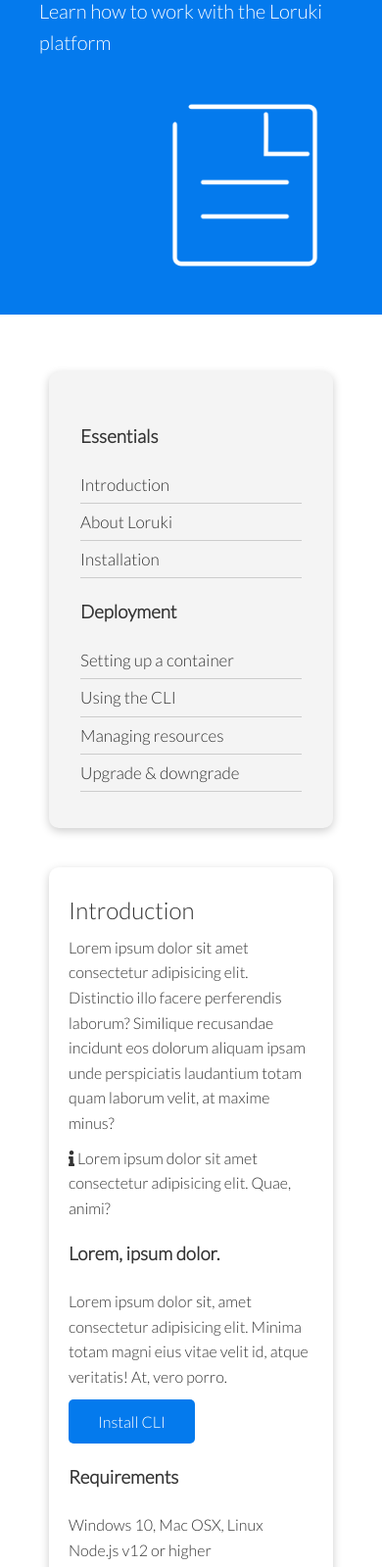
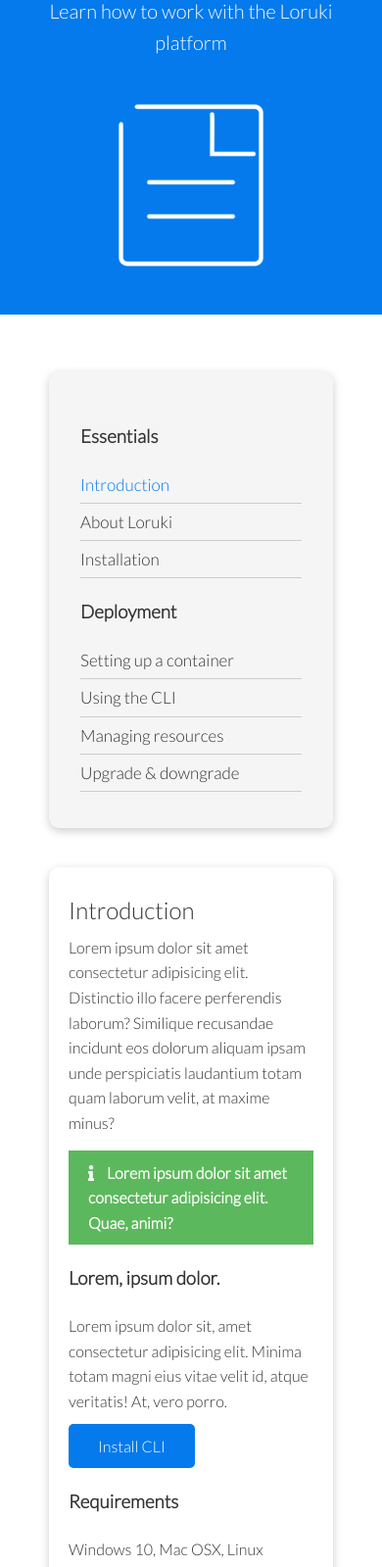
Before and after one commit to RawaaRimawie/https---github.com-Rawarimaei-loruki-web, a plain HTML site: page docs.html in a window 390 px wide. Shown: the part 244-1843 px from the top of the page at 98% size. Drawn offline with Linux system fonts and the light colour scheme.

Commit message:
done Make Inner Pages Responsive

```diff
--- a/css/style.css
+++ b/css/style.css
@@ -4,7 +4,9 @@
     --primary-color: #047aed;
     --secondary-color: #1c3fa8;
     --dark-color: #002240;
-    --light-color: #f4f4f4;
+    --light-color: hsl(0, 0%, 96%);
+    --success-color: #5cb85c;
+    --error-color: #d9534f;
 }
 
 
@@ -48,6 +50,12 @@ p {
 
 img {
     width: 100%;
+}
+
+code, pre {
+    background: #333;
+    color: #fff;
+    padding: 10px;
 }
 
 
@@ -272,8 +280,9 @@ img {
     .showcase .grid,
     .stats .grid,
     .cli .grid,
-    .cloud .grid {
-
+    .cloud .grid,
+     .features-main .grid,
+     .docs-main .grid{
         grid-template-columns: 1fr !important;
         grid-template-rows: 1fr !important;
     }
@@ -297,6 +306,22 @@ img {
         grid-row: 1;
     }
 
+    .features-head,
+    .features-sub-head,
+    .docs-head {
+        text-align: center;
+    }
+    .features-head img,
+    .features-sub-head img,
+    .docs-head img {
+        justify-self: center;
+    }
+
+    .features-main .grid > *:first-child,
+    .features-main .grid > *:nth-child(2) {
+        grid-column: 1;
+    }
+
 
 }
 
--- a/css/utilities.css
+++ b/css/utilities.css
@@ -57,6 +57,13 @@
     color: #fff;
 }
 
+.bg-light,
+.btn-light {
+    background-color: var(--light-color);
+    color: #333;
+}
+
+
 .bg-primary a,
 .btn-primary a,
 .bg-secondary a,
@@ -66,17 +73,32 @@
     color: #fff;
 }
 
+/* Text colors */
+.text-primary {
+   color: var(--primary-color);
+
+}
+
+.text-secondary{
+   color: var(--secondary-color);
+
+}
+
+.text-dark {
+   color: var(--dark-color);
+
+}
+
+.text-light{
+    color: var(--light-color);
+
+}
 
 
 
 
 
 
-.bg-light,
-.btn-light {
-    background-color: var(--light-color);
-    color: #333;
-}
 
 
 /* Text sizes */
@@ -106,7 +128,27 @@
     text-align: center;
 }
 
-/*  */
+/* Alert */
+.alert {
+    background-color: var(--light-color);
+    padding: 10px 20px;
+    font-weight: bold;
+    margin: 15px 0;
+}
+
+.alert i {
+    margin-right: 10px;
+}
+
+.alert-success {
+    background-color: var(--success-color);
+    color: #fff;
+}
+
+.alert-error {
+    background-color: var(--error-color);
+    color: #fff;
+}
 
 
 
--- a/docs.html
+++ b/docs.html
@@ -54,7 +54,7 @@
                 <h3 class="my-2">Essentials</h3>
                 <nav>
                     <ul>
-                        <li><a href="#">Introduction</a></li>
+                        <li><a class="text-primary" href="#">Introduction</a></li>
                         <li><a href="#">About Loruki</a></li>
                         <li><a href="#">Installation</a></li>
                     </ul>
@@ -106,7 +106,7 @@
                 <pre><code>$ npm install loruki-cli</code></pre>
 
                 <p>Yarn</p>
-                <pre><code>$ Yarn install loruki-cli</code></pre>
+                <pre><code>$ yarn install loruki-cli</code></pre>
 
 
 
```
